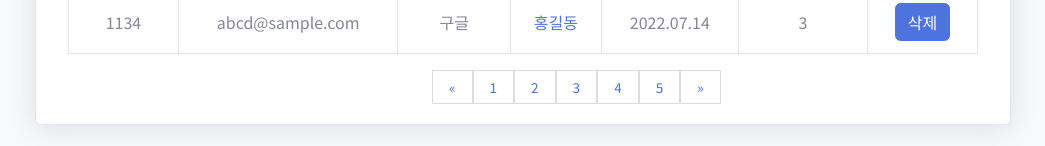
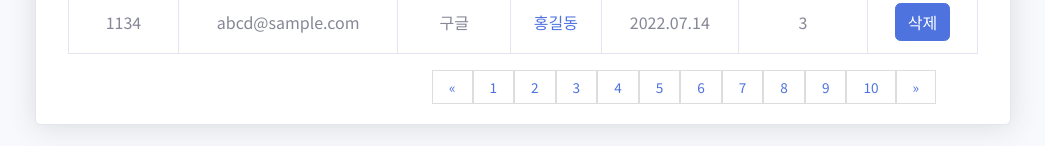
Before and after one commit to cotychunsik/SH-admin, a website with bundled scripts: page index.html in a window 1280 px wide. Shown: the part 1523-1669 px from the top of the page, without its empty margins (117-1162 px from the left). Built offline with nearby package versions, Linux system fonts and the light colour scheme.

Commit message:
pagination align

```diff
--- a/index.html
+++ b/index.html
@@ -349,6 +349,11 @@
                                                           <li style="border:1px solid #ddd; padding:0.5rem 1rem 0.5rem 1rem"><a href="#">3</a></li>
                                                           <li style="border:1px solid #ddd; padding:0.5rem 1rem 0.5rem 1rem"><a href="#">4</a></li>
                                                           <li style="border:1px solid #ddd; padding:0.5rem 1rem 0.5rem 1rem"><a href="#">5</a></li>
+                                                          <li style="border:1px solid #ddd; padding:0.5rem 1rem 0.5rem 1rem"><a href="#">6</a></li>
+                                                          <li style="border:1px solid #ddd; padding:0.5rem 1rem 0.5rem 1rem"><a href="#">7</a></li>
+                                                          <li style="border:1px solid #ddd; padding:0.5rem 1rem 0.5rem 1rem"><a href="#">8</a></li>
+                                                          <li style="border:1px solid #ddd; padding:0.5rem 1rem 0.5rem 1rem"><a href="#">9</a></li>
+                                                          <li style="border:1px solid #ddd; padding:0.5rem 1rem 0.5rem 1rem"><a href="#">10</a></li>
                                                           <li style="border:1px solid #ddd; padding:0.5rem 1rem 0.5rem 1rem">
                                                             <a href="#" aria-label="Next">
                                                               <span aria-hidden="true" >&raquo;</span>
```
